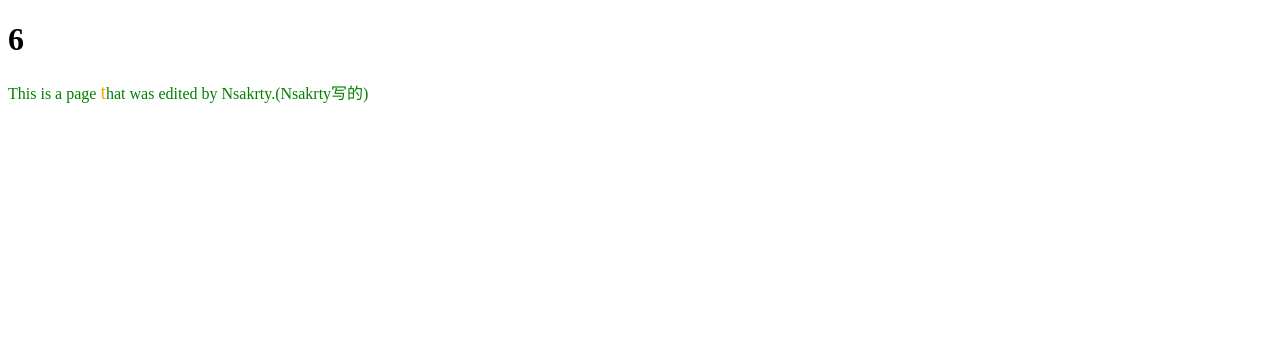
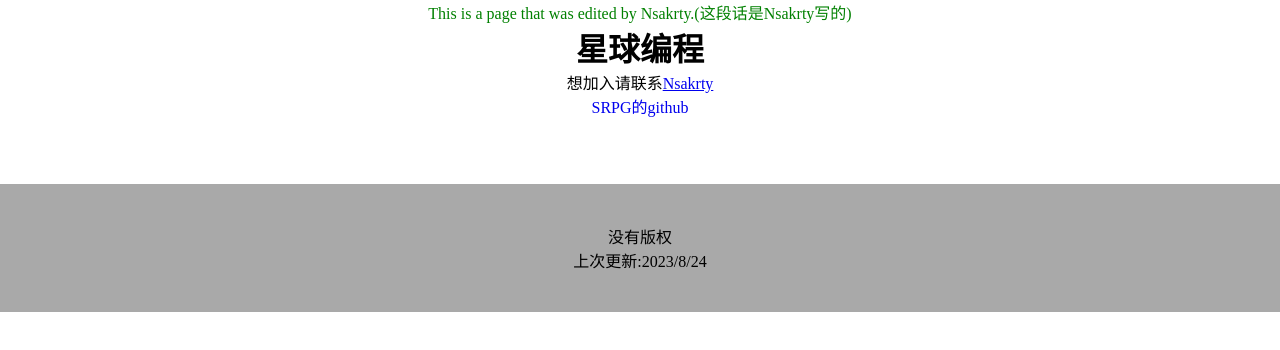
Before and after one commit to SRPNGO/H, a plain HTML site: page index.html in a window 1280 px wide. Drawn offline with Linux system fonts and the light colour scheme.

Commit message:
Update index.html

```diff
--- a/index.html
+++ b/index.html
@@ -4,19 +4,41 @@
     <meta charset="UTF-8" />
     <meta http-equiv="X-UA-Compatible" content="IE=edge" />
     <meta name="viewport" content="width=device-width, initial-scale=1.0" />
-    <title>煞笔</title>
+    <title>星球编程</title>
     <style>
+
+      *{
+        margin: 0;
+      }
+
+      .footer{
+        margin: 0;
+        background-color: darkgrey;
+        padding: 40px;
+      }
+
       body {
         background: #fff;
+      }
+
+      .github{
+        transition: all 0.2s;
+        text-decoration: none;
       }
     </style>
   </head>
   <body>
-    <h1>6</h1>
-    <!-- 把what换成that -->
-    <p style="color: green;">This is a page <span style="color: orange;font-size: 20px;">t</span>hat was edited by Nsakrty.(Nsakrty写的)</p>
-    <script>
+    <!-- Nsakrty:把what换成that -->
+    <p style="color: green;text-align: center;">This is a page that was edited by Nsakrty.(这段话是Nsakrty写的)</p>
+    <h1 style="text-align: center;">星球编程</h1>
+    <p style="text-align: center;">想加入请联系<a href="https://www.douyin.com/user/MS4wLjABAAAA1Sn9_tCaFRlS2FW3oBia3Rc_9VZbv6HmONLYzYrjeL0">Nsakrty</a></p>
+    <p style="text-align: center;height: 90px;"><a class="github" href="https://github.com/SRPNGO">SRPG的github</a></p>
+    <!-- <script>
       setInterval(function(){alert("傻逼")},114);
-    </script>
+    </script> -->
+    <footer class="footer">
+      <p style="text-align: center;">没有版权</p>
+      <p style="text-align: center;">上次更新:2023/8/24</p>
+    </footer>
   </body>
 </html>
```
